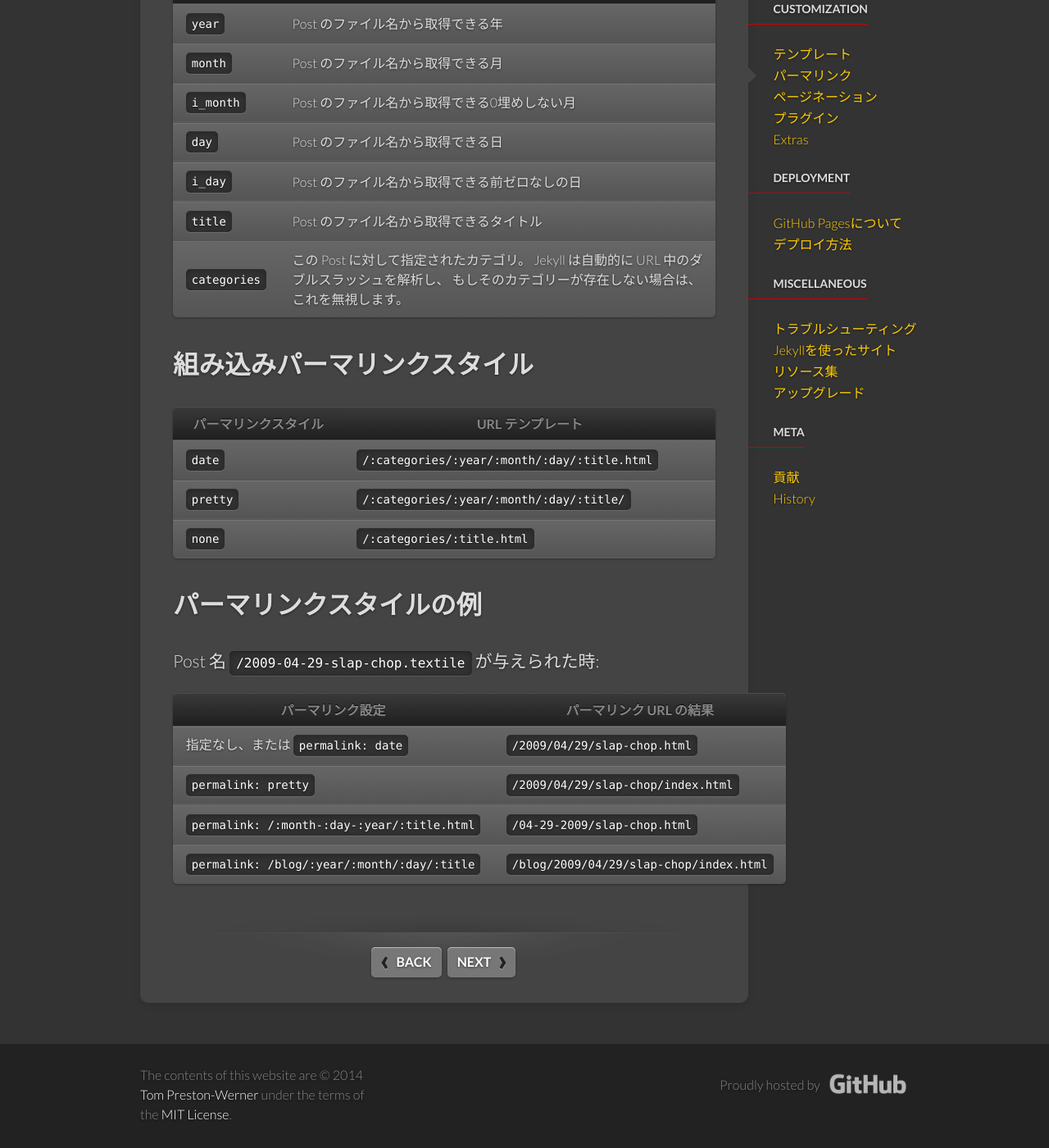
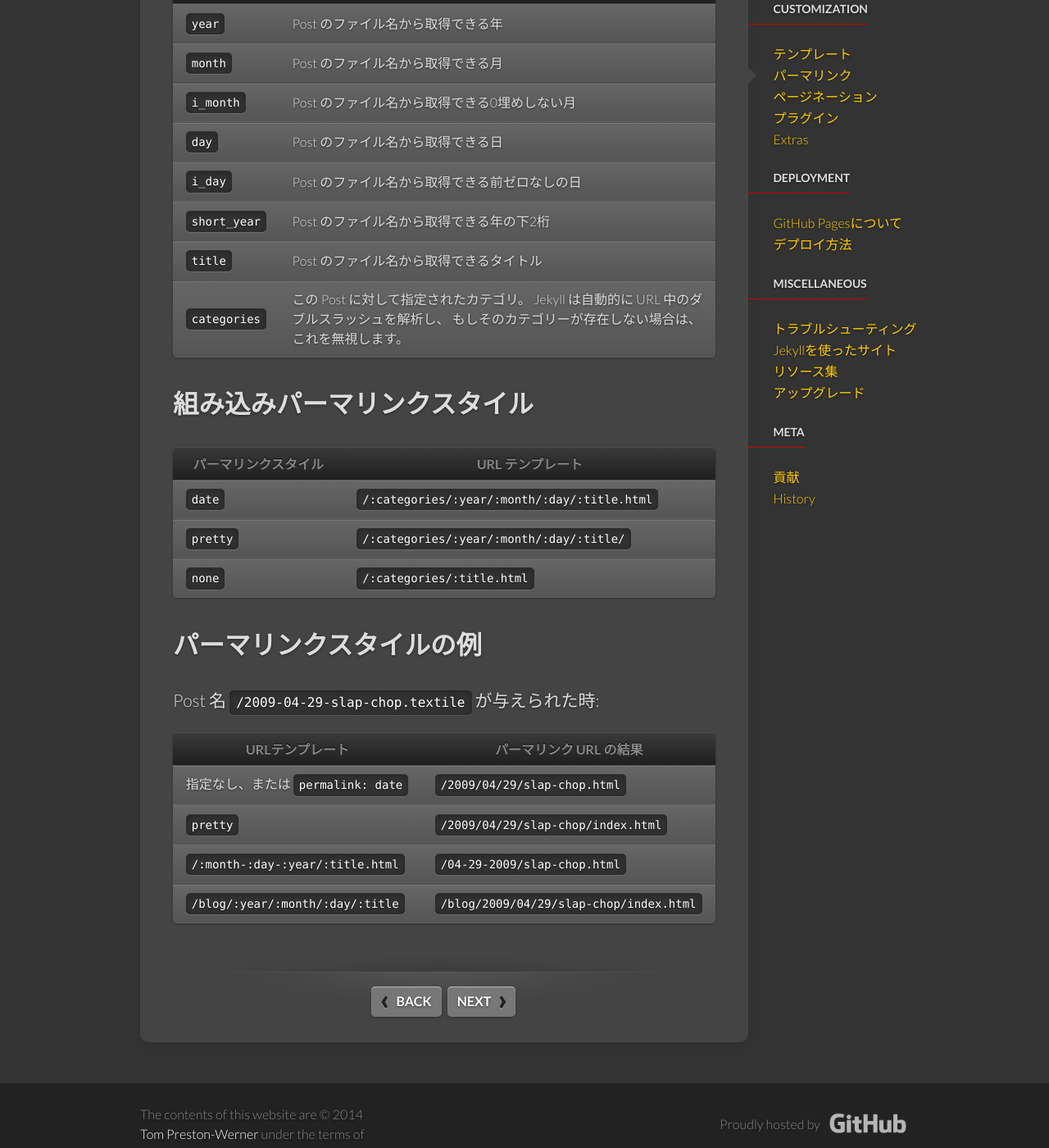
Before and after one commit to jekyllrb-ja/jekyllrb-ja.github.io, a Jekyll site: the page built from _docs/permalinks.md, in a window 1280 px wide and 1400 px high, scrolled down 735 px. Shown: the whole window at 82% size. Built offline with Jekyll 4.4.1, drawn with Linux system fonts in a browser that asks for light colours; nearby versions of some CDN libraries; comment, search, counter and statistics services are not loaded.

Commit message:
permalinks.md を本家に追従

```diff
--- a/_docs/permalinks.md
+++ b/_docs/permalinks.md
@@ -99,6 +100,14 @@ permalink is defined as `/:categories/:year/:month/:day/:title.html`.
     </tr>
     <tr>
       <td>
+        <p><code>short_year</code></p>
+      </td>
+      <td>
+        <p>Post のファイル名から取得できる年の下2桁</p>
+      </td>
+    </tr>
+     <tr>
+      <td>
         <p><code>title</code></p>
       </td>
       <td>
@@ -172,6 +181,14 @@ permalink is defined as `/:categories/:year/:month/:day/:title.html`.
       </td>
     </tr>
     <tr>
+      <td>
+        <p><code>short_year</code></p>
+      </td>
+      <td>
+        <p>Year from the Post’s filename without the century.</p>
+      </td>
+    </tr>
+     <tr>
       <td>
         <p><code>title</code></p>
       </td>
@@ -294,7 +311,7 @@ Given a post named: `/2009-04-29-slap-chop.textile`
 <table>
   <thead>
     <tr>
-      <th>パーマリンク設定</th>
+      <th>URLテンプレート</th>
       <th>パーマリンク URL の結果</th>
     </tr>
   </thead>
@@ -309,7 +326,7 @@ Given a post named: `/2009-04-29-slap-chop.textile`
     </tr>
     <tr>
       <td>
-        <p><code>permalink: pretty</code></p>
+        <p><code>pretty</code></p>
       </td>
       <td>
         <p><code>/2009/04/29/slap-chop/index.html</code></p>
@@ -317,7 +334,7 @@ Given a post named: `/2009-04-29-slap-chop.textile`
     </tr>
     <tr>
       <td>
-        <p><code>permalink: /:month-:day-:year/:title.html</code></p>
+        <p><code>/:month-:day-:year/:title.html</code></p>
       </td>
       <td>
         <p><code>/04-29-2009/slap-chop.html</code></p>
@@ -325,7 +342,7 @@ Given a post named: `/2009-04-29-slap-chop.textile`
     </tr>
     <tr>
       <td>
-        <p><code>permalink: /blog/:year/:month/:day/:title</code></p>
+        <p><code>/blog/:year/:month/:day/:title</code></p>
       </td>
       <td>
         <p><code>/blog/2009/04/29/slap-chop/index.html</code></p>
@@ -340,7 +357,7 @@ Given a post named: `/2009-04-29-slap-chop.textile`
 <table>
   <thead>
     <tr>
-      <th>Permalink Setting</th>
+      <th>URL Template</th>
       <th>Resulting Permalink URL</th>
     </tr>
   </thead>
@@ -355,7 +372,7 @@ Given a post named: `/2009-04-29-slap-chop.textile`
     </tr>
     <tr>
       <td>
-        <p><code>permalink: pretty</code></p>
+        <p><code>pretty</code></p>
       </td>
       <td>
         <p><code>/2009/04/29/slap-chop/index.html</code></p>
@@ -363,7 +380,7 @@ Given a post named: `/2009-04-29-slap-chop.textile`
     </tr>
     <tr>
       <td>
-        <p><code>permalink: /:month-:day-:year/:title.html</code></p>
+        <p><code>/:month-:day-:year/:title.html</code></p>
       </td>
       <td>
         <p><code>/04-29-2009/slap-chop.html</code></p>
@@ -371,7 +388,7 @@ Given a post named: `/2009-04-29-slap-chop.textile`
     </tr>
     <tr>
       <td>
-        <p><code>permalink: /blog/:year/:month/:day/:title</code></p>
+        <p><code>/blog/:year/:month/:day/:title</code></p>
       </td>
       <td>
         <p><code>/blog/2009/04/29/slap-chop/index.html</code></p>
```
Also changed, not shown: other parts of _docs/permalinks.md (+1 -0 lines).
